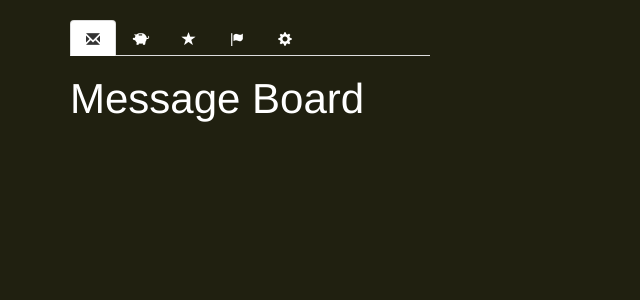
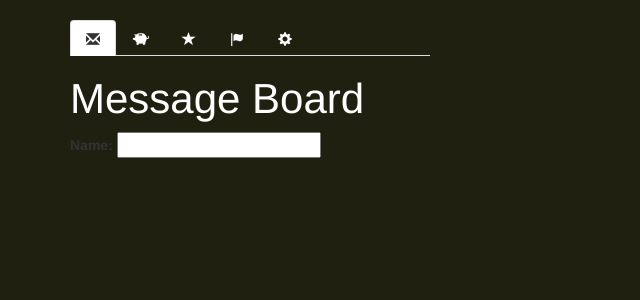
Before and after one commit to shamrickus/MinesPlaza-Defunct-, a PHP site: page /accounts.php in a window 1280 px wide. Shown: the part 52-352 px from the top of the page, without its empty margins (0-640 px from the left). Run offline with PHP 8.4, Linux system fonts and the light colour scheme; some libraries are stand-ins or nearby versions.

Commit message:
Updating account, and giving information in array

```diff
--- a/files/accounts.php
+++ b/files/accounts.php
@@ -7,6 +7,7 @@
         <?php
             include 'header.php'
          ?>
+
          <div class="container">
   <div class="row">
     <div class="col-md-4 col-sm-5">
@@ -22,6 +23,8 @@
         <div class="tab-content">
           <div class="tab-pane active" id="a">
             <h3>Message Board</h3>
+            <label for="text1">Name:
+			<input type="text" name="text1" id="text1" /> </label>
           </div>
 
           <div class="tab-pane" id="b">
@@ -38,6 +41,29 @@
 
           <div class="tab-pane" id="e">
             <h3>Account Settings</h3>
+
+			<form action="update_account_settings.php" method = "POST">
+			<br>
+			First name:&emsp;&emsp;&nbsp;&nbsp;&nbsp; <input type="text" name="firstname" value="Marvin">
+			<br><br>
+			Last name: &emsp;&emsp;&nbsp;&nbsp; <input type="text" name="lastname" value="Miner">
+			<br><br>
+			E-Mail Address:&emsp;<input type="text" name="emailaddr" value="Marvner@mines.edu">
+			<br><br>
+			Username:&emsp;&emsp;&emsp;&nbsp;<input type="text" name="username" value ="current">
+			<br><br>
+			Password&emsp;&emsp;&emsp;&nbsp;&nbsp;<input type ="password" name="passwd" value = "asdf">
+			<br><br>
+
+				<input type="radio" name="sex" value="male" checked>Male
+				<br>
+				<input type="radio" name="sex" value="female">Female
+				<br>
+				<input type="radio" name="sex" value="other">Other
+
+
+			  	<input type="submit" value="Submit">
+			</form>
           </div>
         </div><!-- /tab-content -->
       </div><!-- /tabbable -->
@@ -64,4 +90,5 @@
   .active .glyphicon {
     color: #333;
   }
+
 </style>
--- /dev/null
+++ b/files/update_account_settings.php
@@ -0,0 +1 @@
+<?php echo $_POST['firstname'] ?>
```
